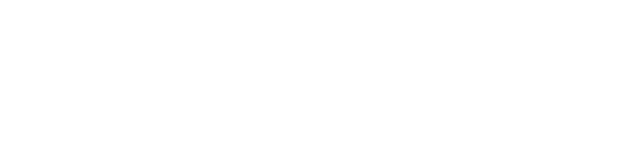
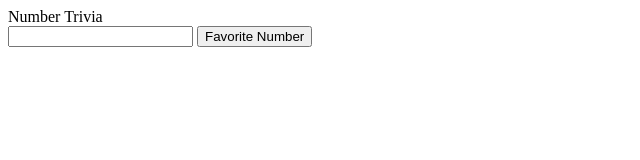
Before and after one commit to PatrickSontag/promises, a plain HTML site: page index.html in a window 1280 px wide. Shown: the whole page, without its empty margins (0-640 px from the left). Drawn offline with nearby package versions, Linux system fonts and the light colour scheme.

Commit message:
number form

```diff
--- a/app.js
+++ b/app.js
@@ -2,6 +2,8 @@
 
 let baseNumsURL = "http://numbersapi.com/";
 let favNumber = 3;
+
+let inputNum = document.getElementById('input-number').value;
 
 let baseCardsURL = "https://deckofcardsapi.com/api"
 let deck;
@@ -55,3 +57,5 @@ function drawCards() {
             return axios.get(`${baseCardsURL}/deck/${deck}/draw/?count=1`)
         })
 }
+
+// onClick="numberTrivia(${inputNum})"
--- a/index.html
+++ b/index.html
@@ -8,6 +8,14 @@
     <link rel="stylesheet" href="/styles.css">
 </head>
 <body>
+    <div id="number-container">
+        <form action="" name="number-form">
+            <div>Number Trivia</div>
+            <input type="text" name="" id="input-number">
+            <button type="submit" >Favorite Number</button>
+        </form>
+
+    </div>
 
     <script src="https://unpkg.com/axios/dist/axios.min.js"></script>
     <script src="/app.js"></script>
```
